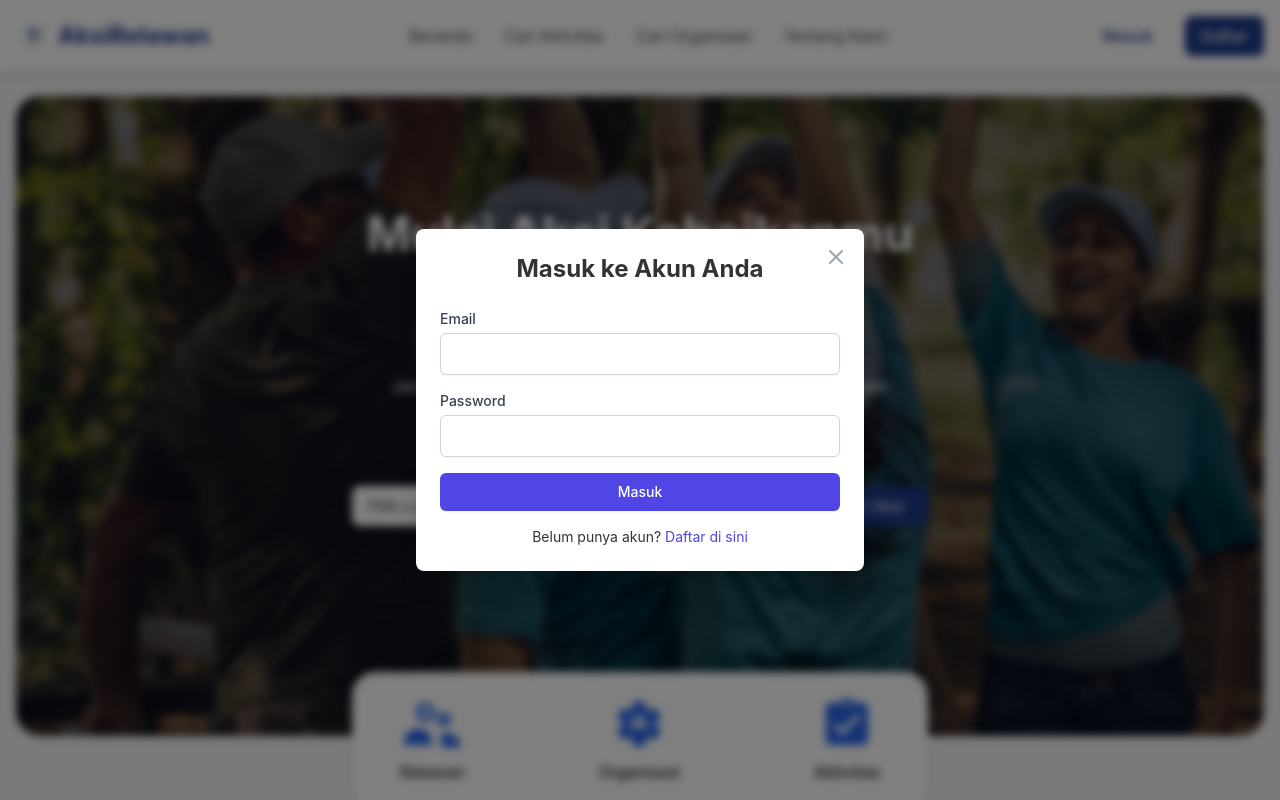
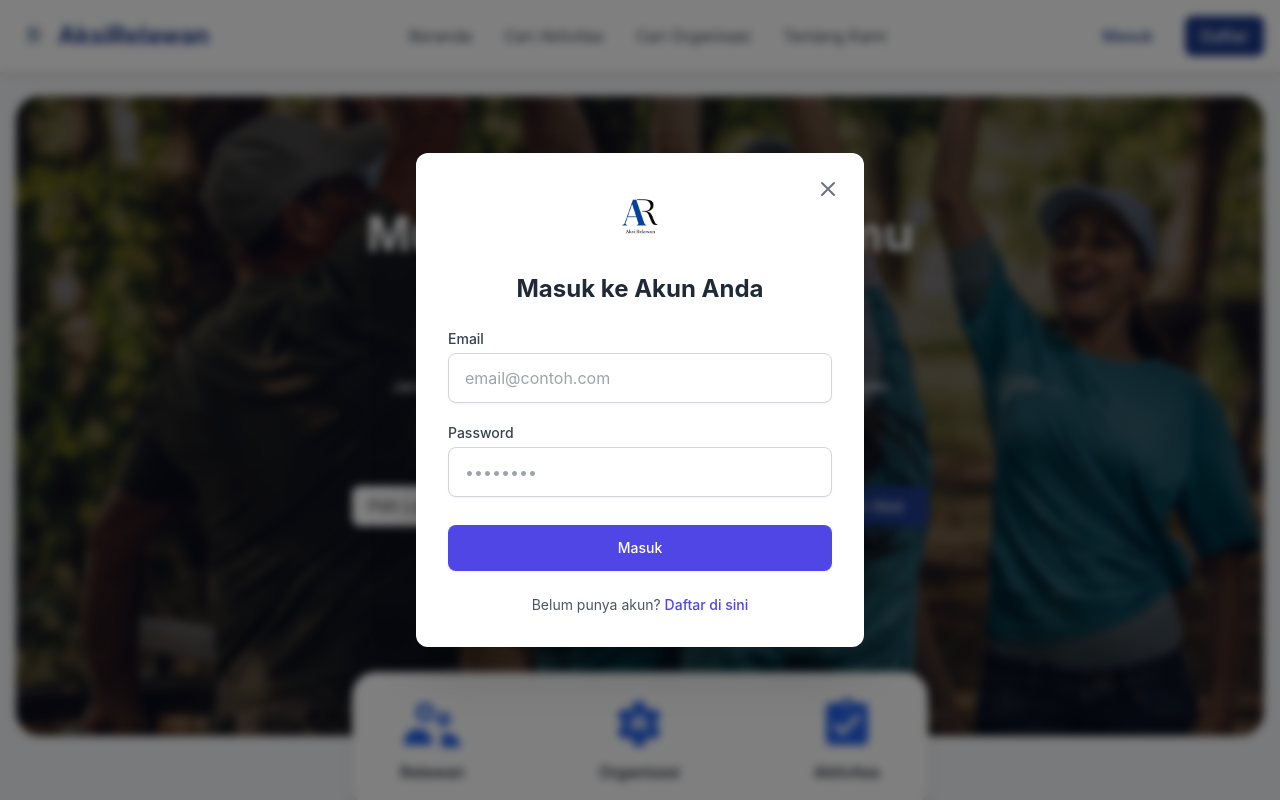
Before and after one commit to vaniameliaTI/Aksi-Relawan, a Vue app in the folder Front/: page / in a window 1280 px wide. Both pictures are taken after a click on the button "Masuk". Shown: the top 800 px of the page. Built offline with nearby package versions, Linux system fonts and the light colour scheme; no server answers.

Commit message:
memodifikasi tampilan login dengan menambhakan logo

```diff
--- a/Front/src/components/AuthModal.vue
+++ b/Front/src/components/AuthModal.vue
@@ -5,127 +5,148 @@
 
     <!-- Modal content -->
     <div class="relative min-h-screen flex items-center justify-center p-4">
-      <div class="relative bg-white rounded-lg shadow-xl max-w-md w-full p-6">
+      <div class="relative bg-white rounded-xl shadow-2xl max-w-md w-full p-8">
         <!-- Close button -->
         <button
           @click="closeModal"
-          class="absolute top-4 right-4 text-gray-400 hover:text-gray-500"
+          class="absolute top-6 right-6 text-gray-500 hover:text-gray-700 transition-colors"
         >
           <svg class="h-6 w-6" fill="none" stroke="currentColor" viewBox="0 0 24 24">
             <path stroke-linecap="round" stroke-linejoin="round" stroke-width="2" d="M6 18L18 6M6 6l12 12"></path>
           </svg>
         </button>
 
+        <!-- Logo -->
+        <div class="flex justify-center mb-6">
+          <img
+            src="../assets/images/icons/AksiRelawan.png"
+            alt="Aksi Relawan Logo"
+            class="h-16"
+          />
+        </div>
+
         <!-- Title -->
-        <h2 class="text-2xl font-bold text-center mb-6">
+        <h2 class="text-2xl font-bold text-center text-gray-800 mb-6">
           {{ mode === 'login' ? 'Masuk ke Akun Anda' : 'Daftar Akun Baru' }}
         </h2>
 
         <!-- Login Form -->
-        <form v-if="mode === 'login'" @submit.prevent="handleLogin" class="space-y-4">
+        <form v-if="mode === 'login'" @submit.prevent="handleLogin" class="space-y-5">
           <div>
-            <label for="email" class="block text-sm font-medium text-gray-700">Email</label>
+            <label for="email" class="block text-sm font-medium text-gray-700 mb-1">Email</label>
             <input
               id="email"
               v-model="loginForm.email"
               type="email"
               required
-              class="mt-1 block w-full px-3 py-2 border border-gray-300 rounded-md shadow-sm focus:outline-none focus:ring-indigo-500 focus:border-indigo-500"
+              class="mt-1 block w-full px-4 py-3 border border-gray-300 rounded-lg shadow-sm focus:outline-none focus:ring-2 focus:ring-indigo-500 focus:border-indigo-500 transition-all"
+              placeholder="email@contoh.com"
             />
           </div>
           <div>
-            <label for="password" class="block text-sm font-medium text-gray-700">Password</label>
+            <label for="password" class="block text-sm font-medium text-gray-700 mb-1">Password</label>
             <input
               id="password"
               v-model="loginForm.password"
               type="password"
               required
-              class="mt-1 block w-full px-3 py-2 border border-gray-300 rounded-md shadow-sm focus:outline-none focus:ring-indigo-500 focus:border-indigo-500"
+              class="mt-1 block w-full px-4 py-3 border border-gray-300 rounded-lg shadow-sm focus:outline-none focus:ring-2 focus:ring-indigo-500 focus:border-indigo-500 transition-all"
+              placeholder="••••••••"
             />
           </div>
-          <div>
+          <div class="pt-2">
             <button
               type="submit"
               :disabled="loading"
-              class="w-full flex justify-center py-2 px-4 border border-transparent rounded-md shadow-sm text-sm font-medium text-white bg-indigo-600 hover:bg-indigo-700 focus:outline-none focus:ring-2 focus:ring-offset-2 focus:ring-indigo-500"
+              class="w-full flex justify-center items-center py-3 px-4 border border-transparent rounded-lg shadow-sm text-sm font-medium text-white bg-indigo-600 hover:bg-indigo-700 focus:outline-none focus:ring-2 focus:ring-offset-2 focus:ring-indigo-500 transition-colors"
             >
-              <span v-if="loading">Loading...</span>
-              <span v-else>Masuk</span>
+              <svg v-if="loading" class="animate-spin -ml-1 mr-2 h-4 w-4 text-white" xmlns="http://www.w3.org/2000/svg" fill="none" viewBox="0 0 24 24">
+                <circle class="opacity-25" cx="12" cy="12" r="10" stroke="currentColor" stroke-width="4"></circle>
+                <path class="opacity-75" fill="currentColor" d="M4 12a8 8 0 018-8V0C5.373 0 0 5.373 0 12h4zm2 5.291A7.962 7.962 0 014 12H0c0 3.042 1.135 5.824 3 7.938l3-2.647z"></path>
+              </svg>
+              <span>{{ loading ? 'Memproses...' : 'Masuk' }}</span>
             </button>
           </div>
-          <div v-if="error" class="text-red-500 text-center text-sm">
+          <div v-if="error" class="text-red-500 text-center text-sm py-2 px-3 bg-red-50 rounded-lg">
             {{ error }}
           </div>
         </form>
 
         <!-- Register Form -->
-        <form v-else @submit.prevent="handleRegister" class="space-y-4">
+        <form v-else @submit.prevent="handleRegister" class="space-y-5">
           <div>
-            <label for="username" class="block text-sm font-medium text-gray-700">Nama</label>
+            <label for="username" class="block text-sm font-medium text-gray-700 mb-1">Nama Lengkap</label>
             <input
               id="username"
               v-model="registerForm.username"
               type="text"
               required
-              class="mt-1 block w-full px-3 py-2 border border-gray-300 rounded-md shadow-sm focus:outline-none focus:ring-indigo-500 focus:border-indigo-500"
+              class="mt-1 block w-full px-4 py-3 border border-gray-300 rounded-lg shadow-sm focus:outline-none focus:ring-2 focus:ring-indigo-500 focus:border-indigo-500 transition-all"
+              placeholder="Nama Anda"
             />
           </div>
           <div>
-            <label for="reg-email" class="block text-sm font-medium text-gray-700">Email</label>
+            <label for="reg-email" class="block text-sm font-medium text-gray-700 mb-1">Email</label>
             <input
               id="reg-email"
               v-model="registerForm.email"
               type="email"
               required
-              class="mt-1 block w-full px-3 py-2 border border-gray-300 rounded-md shadow-sm focus:outline-none focus:ring-indigo-500 focus:border-indigo-500"
+              class="mt-1 block w-full px-4 py-3 border border-gray-300 rounded-lg shadow-sm focus:outline-none focus:ring-2 focus:ring-indigo-500 focus:border-indigo-500 transition-all"
+              placeholder="email@contoh.com"
             />
           </div>
           <div>
-            <label for="reg-password" class="block text-sm font-medium text-gray-700">Password</label>
+            <label for="reg-password" class="block text-sm font-medium text-gray-700 mb-1">Password</label>
             <input
               id="reg-password"
               v-model="registerForm.password"
               type="password"
               required
-              class="mt-1 block w-full px-3 py-2 border border-gray-300 rounded-md shadow-sm focus:outline-none focus:ring-indigo-500 focus:border-indigo-500"
+              class="mt-1 block w-full px-4 py-3 border border-gray-300 rounded-lg shadow-sm focus:outline-none focus:ring-2 focus:ring-indigo-500 focus:border-indigo-500 transition-all"
+              placeholder="••••••••"
             />
           </div>
           <div>
-            <label for="password_confirmation" class="block text-sm font-medium text-gray-700">Konfirmasi Password</label>
+            <label for="password_confirmation" class="block text-sm font-medium text-gray-700 mb-1">Konfirmasi Password</label>
             <input
               id="password_confirmation"
               v-model="registerForm.password_confirmation"
               type="password"
               required
-              class="mt-1 block w-full px-3 py-2 border border-gray-300 rounded-md shadow-sm focus:outline-none focus:ring-indigo-500 focus:border-indigo-500"
+              class="mt-1 block w-full px-4 py-3 border border-gray-300 rounded-lg shadow-sm focus:outline-none focus:ring-2 focus:ring-indigo-500 focus:border-indigo-500 transition-all"
+              placeholder="••••••••"
             />
           </div>
-          <div>
+          <div class="pt-2">
             <button
               type="submit"
               :disabled="loading"
-              class="w-full flex justify-center py-2 px-4 border border-transparent rounded-md shadow-sm text-sm font-medium text-white bg-indigo-600 hover:bg-indigo-700 focus:outline-none focus:ring-2 focus:ring-offset-2 focus:ring-indigo-500"
+              class="w-full flex justify-center items-center py-3 px-4 border border-transparent rounded-lg shadow-sm text-sm font-medium text-white bg-indigo-600 hover:bg-indigo-700 focus:outline-none focus:ring-2 focus:ring-offset-2 focus:ring-indigo-500 transition-colors"
             >
-              <span v-if="loading">Loading...</span>
-              <span v-else>Daftar</span>
+              <svg v-if="loading" class="animate-spin -ml-1 mr-2 h-4 w-4 text-white" xmlns="http://www.w3.org/2000/svg" fill="none" viewBox="0 0 24 24">
+                <circle class="opacity-25" cx="12" cy="12" r="10" stroke="currentColor" stroke-width="4"></circle>
+                <path class="opacity-75" fill="currentColor" d="M4 12a8 8 0 018-8V0C5.373 0 0 5.373 0 12h4zm2 5.291A7.962 7.962 0 014 12H0c0 3.042 1.135 5.824 3 7.938l3-2.647z"></path>
+              </svg>
+              <span>{{ loading ? 'Memproses...' : 'Daftar Sekarang' }}</span>
             </button>
           </div>
-          <div v-if="error" class="text-red-500 text-center text-sm">
+          <div v-if="error" class="text-red-500 text-center text-sm py-2 px-3 bg-red-50 rounded-lg">
             {{ error }}
           </div>
         </form>
 
         <!-- Toggle between login and register -->
-        <div class="mt-4 text-center text-sm">
+        <div class="mt-6 text-center text-sm text-gray-600">
           <span v-if="mode === 'login'">
             Belum punya akun?
-            <a href="#" @click.prevent="mode = 'register'" class="text-indigo-600 hover:text-indigo-500">
+            <a href="#" @click.prevent="mode = 'register'" class="font-medium text-indigo-600 hover:text-indigo-500 transition-colors">
               Daftar di sini
             </a>
           </span>
           <span v-else>
             Sudah punya akun?
-            <a href="#" @click.prevent="mode = 'login'" class="text-indigo-600 hover:text-indigo-500">
+            <a href="#" @click.prevent="mode = 'login'" class="font-medium text-indigo-600 hover:text-indigo-500 transition-colors">
               Masuk di sini
             </a>
           </span>
```
